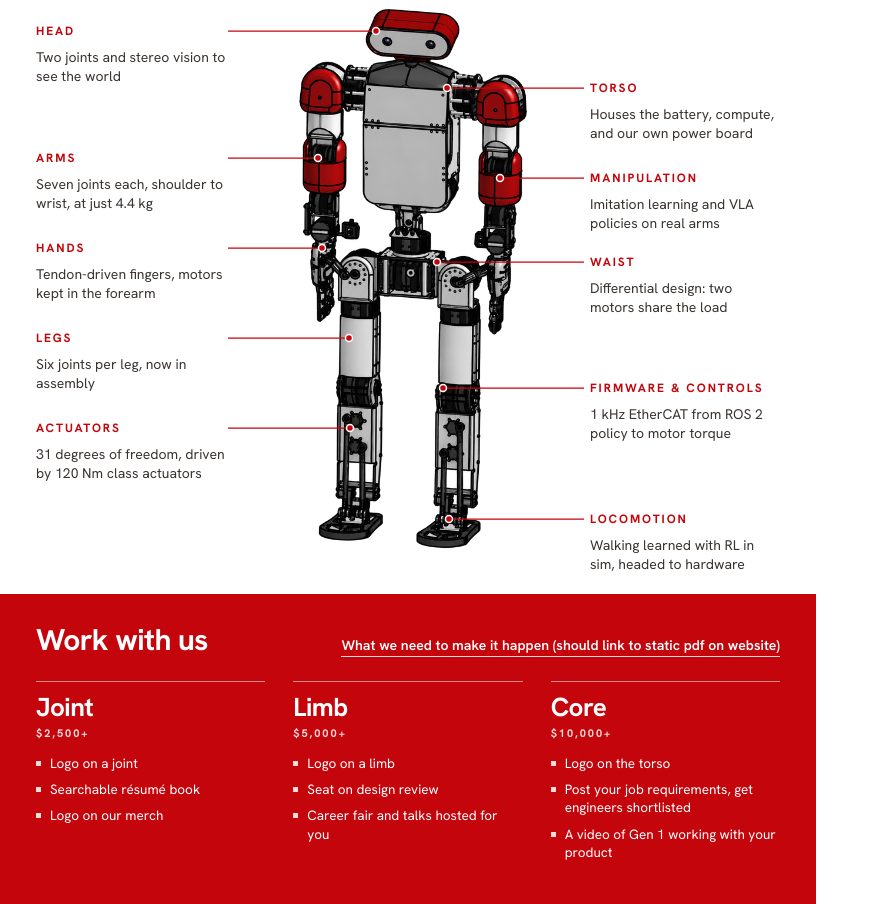
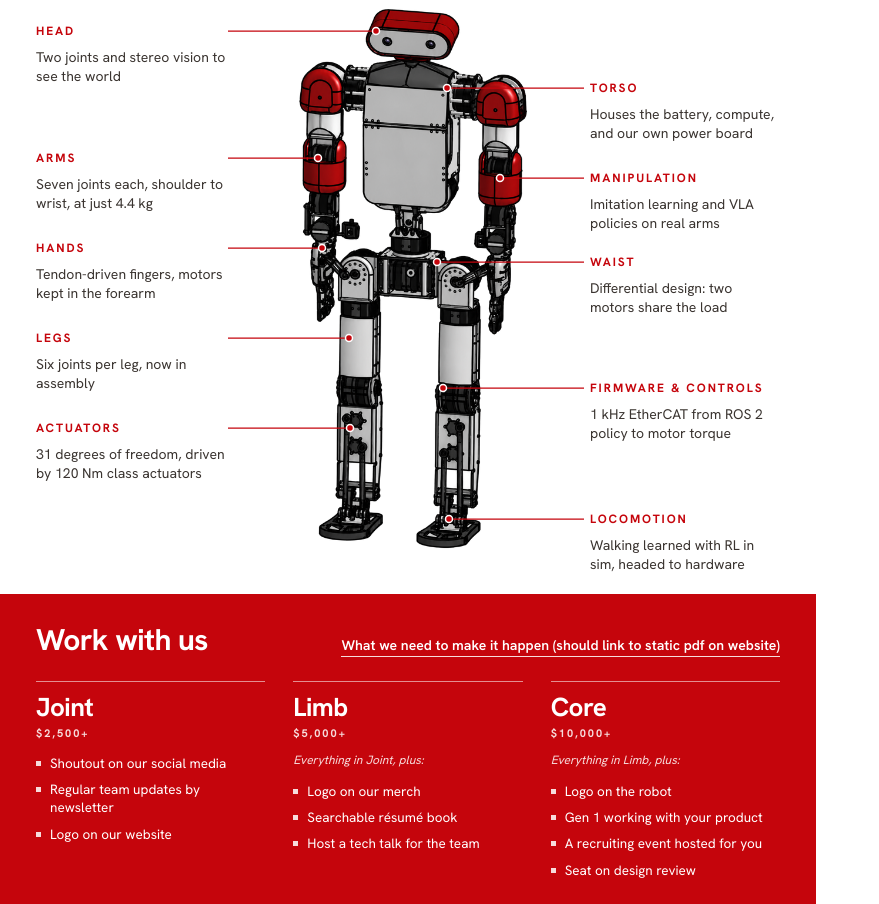
Before and after one commit to Avni2000/Sponsor-Packet, a plain HTML site: page sponsor-doc.html in a window 1280 px wide. Shown: the part 152-1056 px from the top of the page, without its empty margins (0-879 px from the left). Drawn offline with Linux system fonts and the light colour scheme.

Commit message:
updated sponsorship tier details

```diff
--- a/sponsor-doc.html
+++ b/sponsor-doc.html
@@ -249,6 +249,17 @@
       color: #F7DCDC;
     }
 
+    .t-plus {
+      margin: 12px 0 0;
+      font-size: 12px;
+      font-style: italic;
+      color: #F7DCDC;
+    }
+
+    .t-plus + ul {
+      margin-top: 8px;
+    }
+
     .tier ul {
       margin: 14px 0 0;
       padding: 0;
@@ -370,28 +381,30 @@
           <div class="t-name">Joint</div>
           <div class="t-amt">$2,500+</div>
           <ul>
-            <li>Logo on a joint</li>
-            <li>Searchable résumé book</li>
-            <li>Logo on our merch</li>
+            <li>Shoutout on our social media</li>
+            <li>Regular team updates by newsletter</li>
+            <li>Logo on our website</li>
           </ul>
         </div>
         <div class="tier">
           <div class="t-name">Limb</div>
           <div class="t-amt">$5,000+</div>
+          <p class="t-plus">Everything in Joint, plus:</p>
           <ul>
-            <li>Logo on a limb</li>
-            <li>Seat on design review</li>
-            <li>Career fair and talks hosted for you</li>
-            <!-- <li>Newsletter feature (if we make one)</li> -->
+            <li>Logo on our merch</li>
+            <li>Searchable résumé book</li>
+            <li>Host a tech talk for the team</li>
           </ul>
         </div>
         <div class="tier">
           <div class="t-name">Core</div>
           <div class="t-amt">$10,000+</div>
+          <p class="t-plus">Everything in Limb, plus:</p>
           <ul>
-            <li>Logo on the torso</li>
-            <li>Post your job requirements, get engineers shortlisted</li>
-            <li>A video of Gen 1 working with your product</li>
+            <li>Logo on the robot</li>
+            <li>Gen 1 working with your product</li>
+            <li>A recruiting event hosted for you</li>
+            <li>Seat on design review</li>
           </ul>
         </div>
       </div>
```
Also changed, not shown: output/sponsor-doc-1.png, 2 other files.
